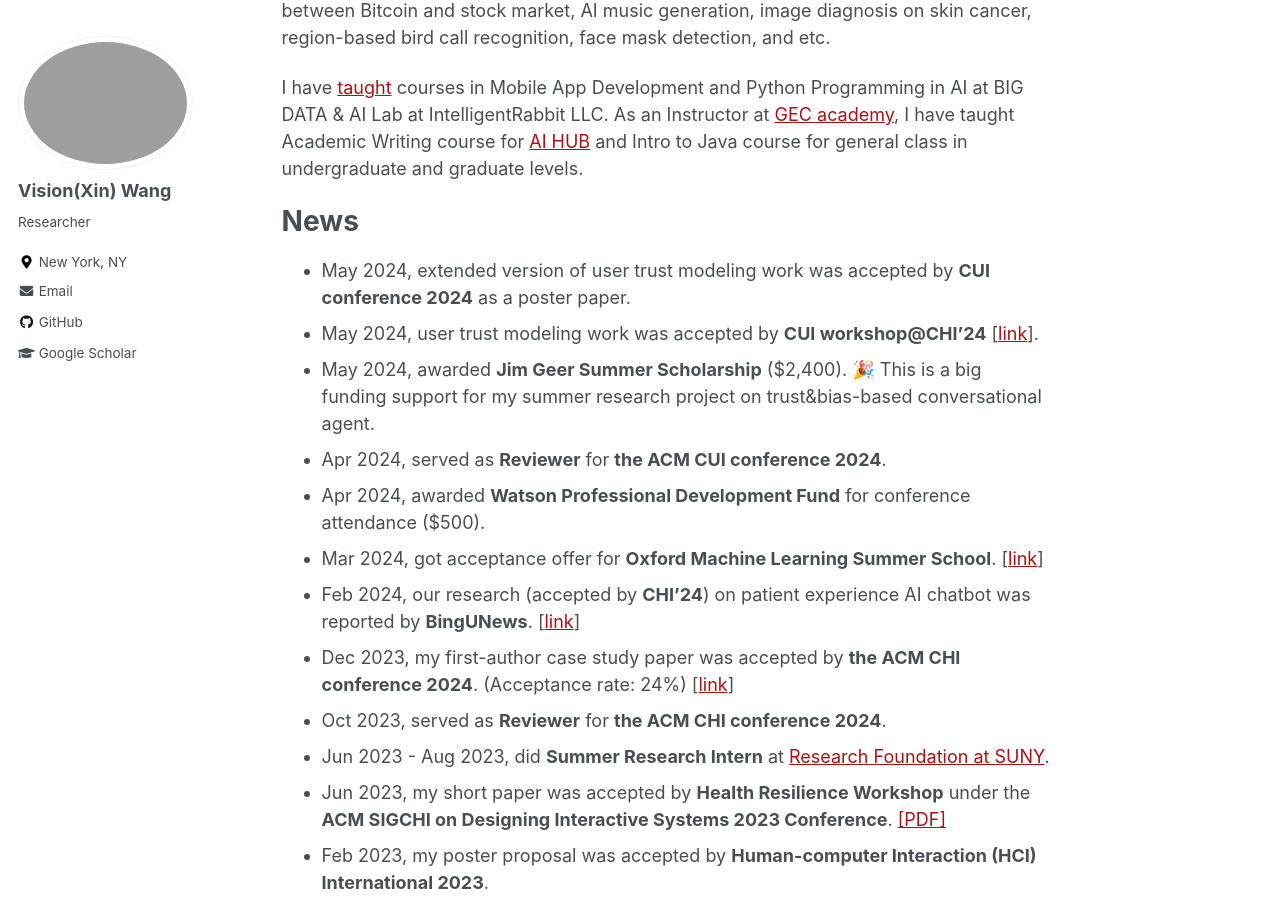
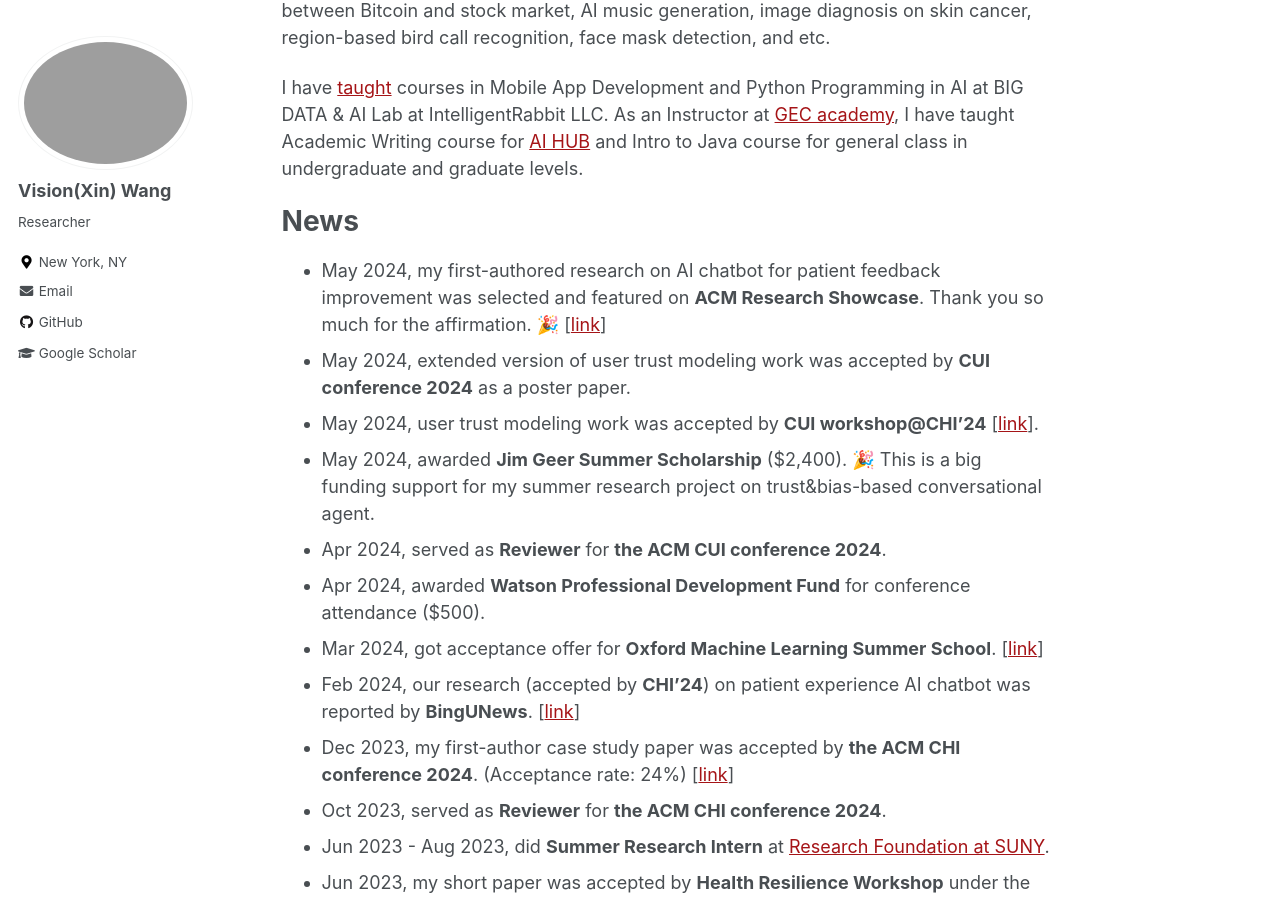
Before and after one commit to xin-wang-kr/xin-wang-kr.github.io, a Jekyll site: the page built from _pages/about.md, in a window 1280 px wide and 900 px high, scrolled down 619 px. Built offline with Jekyll 4.4.1, drawn with Linux system fonts in a browser that asks for light colours.

Commit message:
Update about.md

```diff
--- a/_pages/about.md
+++ b/_pages/about.md
@@ -26,6 +26,7 @@ I have [taught](teaching) courses in Mobile App Development and Python Programmi
 As an Instructor at [GEC academy](https://www.gecacademy.com/), I have taught Academic Writing course for [AI HUB](https://www.gecacademy.com/ai-hub) and Intro to Java course for general class in undergraduate and graduate levels.
 
 # News
+* May 2024, my first-authored research on AI chatbot for patient feedback improvement was selected and featured on __ACM Research Showcase__. Thank you so much for the affirmation. 🎉 [[link](https://www.growkudos.com/publications/10.1145%252F3613905.3637149/reader)]
 * May 2024, extended version of user trust modeling work was accepted by __CUI conference 2024__ as a poster paper.
 * May 2024, user trust modeling work was accepted by __CUI workshop@CHI'24__ [[link](https://cui.acm.org/workshops/CHI2024/wp-content/uploads/2024/04/User-Trust-Modeling-in-Conversational-User-Interface-Based-onWord-Embedding-Bias.pdf)].
 * May 2024, awarded __Jim Geer Summer Scholarship__ ($2,400). 🎉 This is a big funding support for my summer research project on trust&bias-based conversational agent.
```
